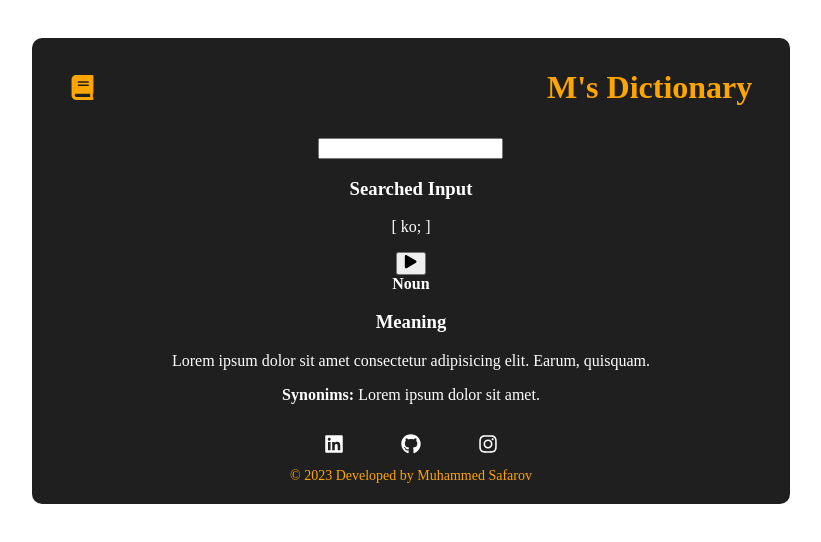
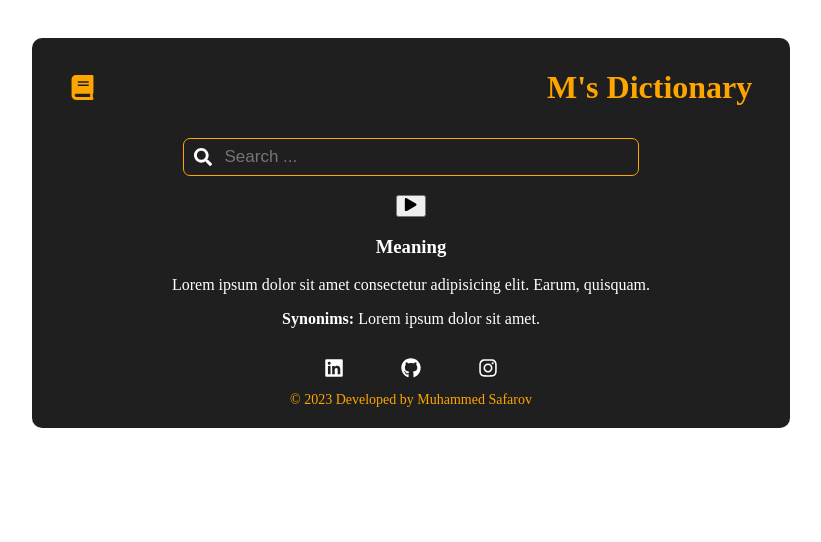
Before and after one commit to MuhammedSafarov/Dictionary-App, a React (Create React App) app in the folder ms-dictionary/: page / in a window 1280 px wide. Shown: the top 542 px of the page, without its empty margins (229-1050 px from the left). Built offline with nearby package versions, Linux system fonts and the light colour scheme; the HTML template or start-up script is replaced by a standard one.

Commit message:
Optimized ui

```diff
--- a/ms-dictionary/package.json
+++ b/ms-dictionary/package.json
@@ -6,6 +6,7 @@
     "@testing-library/jest-dom": "^5.16.5",
     "@testing-library/react": "^13.4.0",
     "@testing-library/user-event": "^13.5.0",
+    "axios": "^1.4.0",
     "react": "^18.2.0",
     "react-dom": "^18.2.0",
     "react-icons": "^4.10.1",
--- a/ms-dictionary/src/home/Content.jsx
+++ b/ms-dictionary/src/home/Content.jsx
@@ -1,27 +1,56 @@
-import React from "react";
-import './Content.scss';
-import {FaPlay} from 'react-icons/fa';
+import React, { useState } from "react";
+import "./Content.scss";
+import { FaPlay, FaSearch } from "react-icons/fa";
+import axios from "axios";
 
 const Content = () => {
+  let [keyWord, setKeyWord] = useState([]);
+  let [searchedKeyWord, setSearchedKeyWord] = useState("");
+
+  const findWord = async (e) => {
+    e.preventDefault();
+    let res = await axios.get(
+      `https://api.dictionaryapi.dev/api/v2/entries/en/${keyWord}`
+    );
+    let data = res?.data[0];
+    setSearchedKeyWord(data);
+  };
+
+  console.log(searchedKeyWord);
   return (
     <div className="home-content">
-      <form>
-        <input type="text" className="search" />
+      <form onSubmit={findWord}>
+        <input
+          type="text"
+          className="search-input"
+          placeholder="Search ..."
+          onChange={(e) => setKeyWord(e.target.value.toString())}
+        />
+        <button className="search-btn">
+          <FaSearch className="search-icon" />
+        </button>
       </form>
       <div className="first-part">
         <div>
-          <h3>Searched Input</h3>
-          <p>[ ko; ]</p>
+          <h3>{searchedKeyWord?.word}</h3>
+          <p>{searchedKeyWord?.phonetic}</p>
         </div>
-        <button className='play-btn'><FaPlay/></button>
+        <button className="play-btn">
+          <FaPlay />
+        </button>
       </div>
       <div className="second-part">
-          <b>Noun</b>
-          <h3>Meaning</h3>
-          <p>Lorem ipsum dolor sit amet consectetur adipisicing elit. Earum, quisquam.</p>
+        {/* <b>{searchedKeyWord?.meanings[0]?.definitions[0]}</b> */}
+        <h3>Meaning</h3>
+        <p>
+          Lorem ipsum dolor sit amet consectetur adipisicing elit. Earum,
+          quisquam.
+        </p>
       </div>
-      <div className='synonims'>
-          <p><b>Synonims:</b> Lorem ipsum dolor sit amet.</p>
+      <div className="synonims">
+        <p>
+          <b>Synonims:</b> Lorem ipsum dolor sit amet.
+        </p>
       </div>
     </div>
   );
--- a/ms-dictionary/src/home/Content.scss
+++ b/ms-dictionary/src/home/Content.scss
@@ -1,7 +1,38 @@
-.home-content{
-    .form{
-        .search{
-            width: 100%;
-        }
+.home-content {
+  form {
+    display: flex;
+    align-items: center;
+    width: 60%;
+    margin: 0 auto;
+    position: relative;
+    .search-input {
+      padding: 8px;
+      border-radius: 7px;
+      border: 1px solid orange;
+      width: 100%;
+      padding-left: 2.5rem;
+      font-size: 17px;
+      background-color: transparent;
+      color: white;
     }
+    .search-btn {
+      border: none;
+      position: absolute;
+      background-color: transparent;
+      display: flex;
+      align-items: center;
+      justify-content: center;
+      .search-icon {
+        width: 18px;
+        height: 18px;
+        color: white;
+        padding: 5px;
+      }
+      .search-icon:hover {
+        color: orange;
+        transition: 0.2s ease-in-out;
+        cursor: pointer;
+      }
+    }
+  }
 }
```
Also changed, not shown: 2 other files (tests, documents, lock files or other folders).
